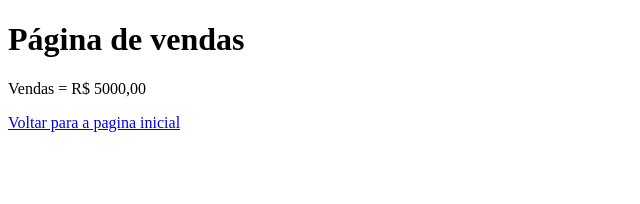
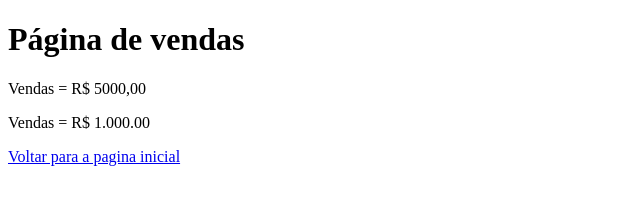
Before and after one commit to RenatoMoreira00/Aprendizadogithub, a plain HTML site: page vendas.html in a window 1280 px wide. Shown: the whole page, without its empty margins (0-640 px from the left). Drawn offline with Linux system fonts and the light colour scheme.

Commit message:
Aumento do valor de vendas

```diff
--- a/vendas.html
+++ b/vendas.html
@@ -8,6 +8,7 @@
 <body>
     <h1>Página de vendas</h1>
     <p>Vendas = R$ 5000,00</p>
+    <p>Vendas = R$ 1.000.00</p>
     <a href="index.html">Voltar para a pagina inicial</a>
 </body>
 </html>
```
